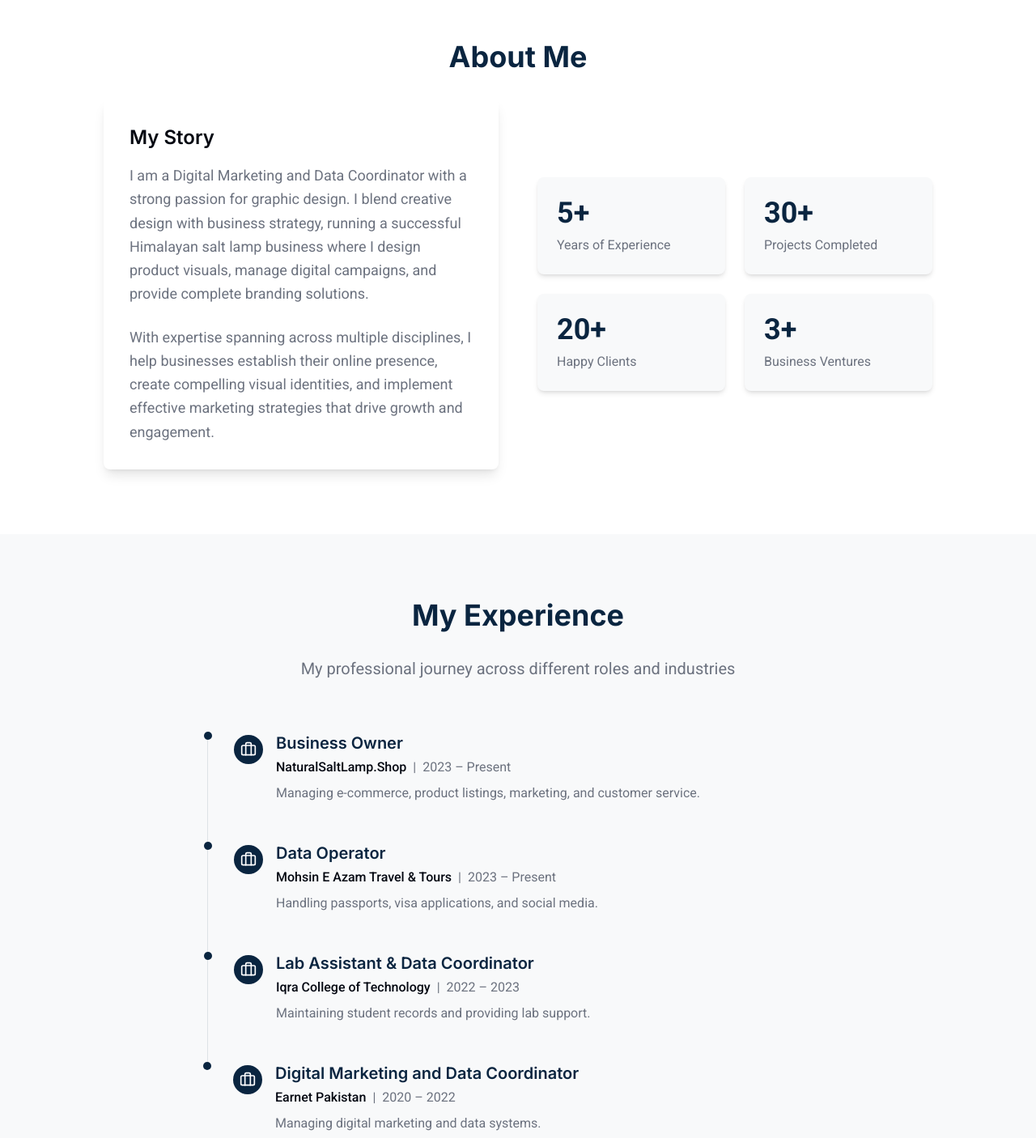
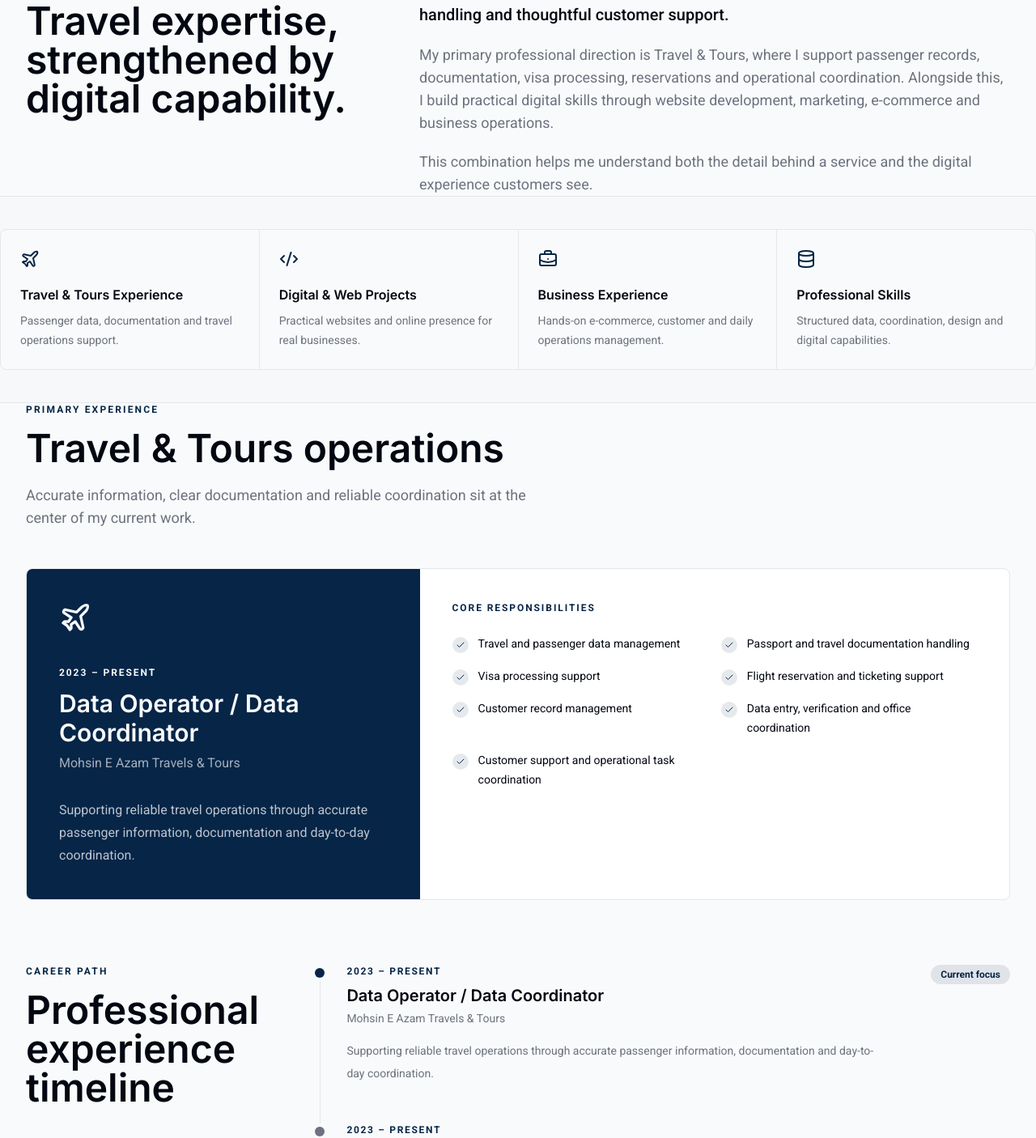
Before and after one commit to ahsanrazaawan776/ahsan-awan-portfolio-craft, a React (Vite) app: page / in a window 1280 px wide. Shown: the part 766-2172 px from the top of the page at 81% size. Built offline with nearby package versions, Linux system fonts and the light colour scheme.

Commit message:
Changes
Co-authored-by: ahsanrazaawan776 <204906551+ahsanrazaawan776@users.noreply.github.com>

```diff
--- a/src/components/About.tsx
+++ b/src/components/About.tsx
@@ -1,56 +1,29 @@
+import { BriefcaseBusiness, Code2, Database, Plane } from "lucide-react";
+import { SectionHeading } from "@/components/SectionHeading";
 
-import React from 'react';
-import { Card, CardContent } from '@/components/ui/card';
+const areas = [
+  { icon: Plane, title: "Travel & Tours Experience", copy: "Passenger data, documentation and travel operations support." },
+  { icon: Code2, title: "Digital & Web Projects", copy: "Practical websites and online presence for real businesses." },
+  { icon: BriefcaseBusiness, title: "Business Experience", copy: "Hands-on e-commerce, customer and daily operations management." },
+  { icon: Database, title: "Professional Skills", copy: "Structured data, coordination, design and digital capabilities." },
+];
 
-const About = () => {
-  return (
-    <section id="about" className="section-padding bg-white">
-      <div className="container mx-auto">
-        <h2 className="section-title text-center">About Me</h2>
-
-        <div className="flex flex-col lg:flex-row items-center gap-12">
-          <div className="w-full lg:w-1/2 animate-slideUp">
-            <Card className="border-0 shadow-lg">
-              <CardContent className="p-8">
-                <h3 className="text-2xl font-semibold mb-4">My Story</h3>
-                <p className="text-lg text-muted-foreground leading-relaxed mb-6">
-                  I am a Digital Marketing and Data Coordinator with a strong passion for graphic design.
-                  I blend creative design with business strategy, running a successful Himalayan salt lamp business
-                  where I design product visuals, manage digital campaigns, and provide complete branding solutions.
-                </p>
-                <p className="text-lg text-muted-foreground leading-relaxed">
-                  With expertise spanning across multiple disciplines, I help businesses establish their online
-                  presence, create compelling visual identities, and implement effective marketing strategies
-                  that drive growth and engagement.
-                </p>
-              </CardContent>
-            </Card>
-          </div>
-
-          <div className="w-full lg:w-1/2 animate-slideUp" style={{animationDelay: "0.2s"}}>
-            <div className="grid grid-cols-1 sm:grid-cols-2 gap-6">
-              <div className="bg-brand-light rounded-lg p-6 shadow-md">
-                <div className="text-4xl font-bold text-brand-blue mb-2">5+</div>
-                <div className="text-muted-foreground">Years of Experience</div>
-              </div>
-              <div className="bg-brand-light rounded-lg p-6 shadow-md">
-                <div className="text-4xl font-bold text-brand-blue mb-2">30+</div>
-                <div className="text-muted-foreground">Projects Completed</div>
-              </div>
-              <div className="bg-brand-light rounded-lg p-6 shadow-md">
-                <div className="text-4xl font-bold text-brand-blue mb-2">20+</div>
-                <div className="text-muted-foreground">Happy Clients</div>
-              </div>
-              <div className="bg-brand-light rounded-lg p-6 shadow-md">
-                <div className="text-4xl font-bold text-brand-blue mb-2">3+</div>
-                <div className="text-muted-foreground">Business Ventures</div>
-              </div>
-            </div>
-          </div>
+export default function About() {
+  return <>
+    <section id="about" className="section-shell bg-background">
+      <div className="mx-auto grid max-w-7xl gap-12 px-5 lg:grid-cols-[.75fr_1.25fr] lg:px-8">
+        <SectionHeading eyebrow="Professional introduction" title="Travel expertise, strengthened by digital capability." />
+        <div className="space-y-5 text-base leading-8 text-muted-foreground md:text-lg">
+          <p className="text-xl font-medium leading-8 text-foreground">I work at the intersection of organized travel operations, dependable data handling and thoughtful customer support.</p>
+          <p>My primary professional direction is Travel & Tours, where I support passenger records, documentation, visa processing, reservations and operational coordination. Alongside this, I build practical digital skills through website development, marketing, e-commerce and business operations.</p>
+          <p>This combination helps me understand both the detail behind a service and the digital experience customers see.</p>
         </div>
       </div>
     </section>
-  );
-};
-
-export default About;
+    <section className="border-y border-border bg-muted/35 py-10">
+      <div className="mx-auto grid max-w-7xl gap-px overflow-hidden rounded-lg border border-border bg-border sm:grid-cols-2 lg:grid-cols-4">
+        {areas.map(({ icon: Icon, title, copy }) => <div key={title} className="bg-background p-6"><Icon className="mb-5 h-6 w-6 text-primary" /><h3 className="font-semibold">{title}</h3><p className="mt-2 text-sm leading-6 text-muted-foreground">{copy}</p></div>)}
+      </div>
+    </section>
+  </>;
+}
--- a/src/components/Experience.tsx
+++ b/src/components/Experience.tsx
@@ -1,72 +1,20 @@
+import { Check, Plane } from "lucide-react";
+import { SectionHeading } from "@/components/SectionHeading";
+import { experiences } from "@/data/portfolio";
 
-import React from 'react';
-import { Briefcase } from 'lucide-react';
-
-const experiences = [
-  {
-    role: "Business Owner",
-    company: "NaturalSaltLamp.Shop",
-    period: "2023 – Present",
-    description: "Managing e-commerce, product listings, marketing, and customer service."
-  },
-  {
-    role: "Data Operator",
-    company: "Mohsin E Azam Travel & Tours",
-    period: "2023 – Present",
-    description: "Handling passports, visa applications, and social media."
-  },
-  {
-    role: "Lab Assistant & Data Coordinator",
-    company: "Iqra College of Technology",
-    period: "2022 – 2023",
-    description: "Maintaining student records and providing lab support."
-  },
-  {
-    role: "Digital Marketing and Data Coordinator",
-    company: "Earnet Pakistan",
-    period: "2020 – 2022",
-    description: "Managing digital marketing and data systems."
-  }
-];
-
-const Experience = () => {
-  return (
-    <section id="experience" className="section-padding bg-brand-light">
-      <div className="container mx-auto">
-        <h2 className="section-title text-center">My Experience</h2>
-        <p className="section-subtitle text-center mx-auto">
-          My professional journey across different roles and industries
-        </p>
-
-        <div className="max-w-3xl mx-auto mt-16">
-          {experiences.map((exp, index) => (
-            <div
-              key={index}
-              className="timeline-item animate-slideRight"
-              style={{animationDelay: `${index * 0.2}s`}}
-            >
-              <div className="flex items-start gap-4">
-                <div className="mt-1">
-                  <div className="p-2 rounded-full bg-brand-blue text-white">
-                    <Briefcase size={20} />
-                  </div>
-                </div>
-                <div>
-                  <h3 className="text-xl font-semibold text-brand-blue">{exp.role}</h3>
-                  <div className="flex flex-wrap items-center gap-2 mt-1 mb-2">
-                    <span className="font-medium">{exp.company}</span>
-                    <span className="text-muted-foreground">|</span>
-                    <span className="text-muted-foreground">{exp.period}</span>
-                  </div>
-                  <p className="text-muted-foreground">{exp.description}</p>
-                </div>
-              </div>
-            </div>
-          ))}
-        </div>
+export default function Experience() {
+  const primary = experiences[0];
+  return <section id="experience" className="section-shell bg-background">
+    <div className="mx-auto max-w-7xl px-5 lg:px-8">
+      <SectionHeading eyebrow="Primary experience" title="Travel & Tours operations" copy="Accurate information, clear documentation and reliable coordination sit at the center of my current work." />
+      <div className="mt-12 grid overflow-hidden rounded-lg border border-border bg-card shadow-premium lg:grid-cols-[.8fr_1.2fr]">
+        <div className="bg-primary p-8 text-primary-foreground md:p-10"><Plane className="h-10 w-10 text-highlight" /><p className="mt-10 text-xs font-bold uppercase tracking-[0.16em] text-highlight">{primary.period}</p><h3 className="mt-3 text-3xl font-semibold">{primary.role}</h3><p className="mt-2 text-primary-foreground/65">{primary.company}</p><p className="mt-8 leading-7 text-primary-foreground/75">{primary.summary}</p></div>
+        <div className="p-8 md:p-10"><p className="text-xs font-bold uppercase tracking-[0.16em] text-primary">Core responsibilities</p><div className="mt-6 grid gap-4 sm:grid-cols-2">{primary.responsibilities.map((item) => <div key={item} className="flex gap-3 text-sm leading-6"><span className="mt-1 grid h-5 w-5 shrink-0 place-items-center rounded-full bg-primary/10 text-primary"><Check className="h-3 w-3" /></span>{item}</div>)}</div></div>
       </div>
-    </section>
-  );
-};
-
-export default Experience;
+      <div className="mt-20 grid gap-10 lg:grid-cols-[.55fr_1.45fr]">
+        <SectionHeading eyebrow="Career path" title="Professional experience timeline" />
+        <div>{experiences.map((item, index) => <article key={item.company} className="relative border-l border-border pb-12 pl-8 last:pb-0"><span className={`absolute -left-[7px] top-1 h-3 w-3 rounded-full ring-4 ring-background ${index === 0 ? "bg-primary" : "bg-muted-foreground"}`} /><div className="flex flex-wrap items-start justify-between gap-3"><div><p className="text-xs font-bold uppercase tracking-[0.14em] text-primary">{item.period}</p><h3 className="mt-2 text-xl font-semibold">{item.role}</h3><p className="mt-1 text-sm text-muted-foreground">{item.company}</p></div>{item.featured && <span className="rounded-full bg-primary/10 px-3 py-1 text-xs font-semibold text-primary">Current focus</span>}</div><p className="mt-4 max-w-2xl text-sm leading-7 text-muted-foreground">{item.summary}</p></article>)}</div>
+      </div>
+    </div>
+  </section>;
+}
--- a/src/components/ui/button.tsx
+++ b/src/components/ui/button.tsx
@@ -10,6 +10,8 @@ const buttonVariants = cva(
     variants: {
       variant: {
         default: "bg-primary text-primary-foreground hover:bg-primary/90",
+        hero: "border border-primary-foreground/20 bg-primary-foreground/10 text-primary-foreground backdrop-blur-md hover:bg-primary-foreground/20",
+        ghostLight: "text-primary-foreground/80 hover:bg-primary-foreground/10 hover:text-primary-foreground",
         destructive:
           "bg-destructive text-destructive-foreground hover:bg-destructive/90",
         outline:
```
